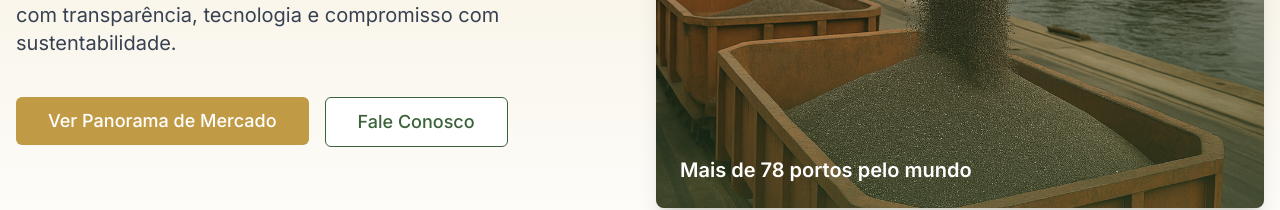
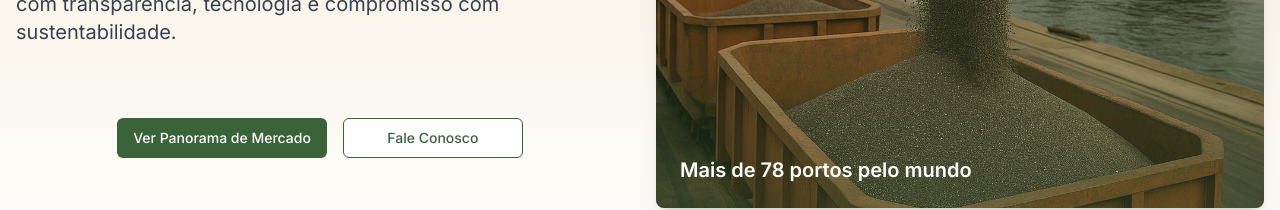
Before and after one commit to dyamarante/hecta-chia-pulse, a React (Vite) app: page / in a window 1280 px wide. Shown: the part 482-692 px from the top of the page. Built offline with nearby package versions, Linux system fonts and the light colour scheme; no server answers.

Commit message:
Fix: HeroButtons component type error
Fixes a TypeScript error in Index.tsx related to the HeroButtons component props.

```diff
--- a/src/components/Hero.tsx
+++ b/src/components/Hero.tsx
@@ -1,8 +1,13 @@
 
 import React from 'react';
 import { Button } from '@/components/ui/button';
+import HeroButtons from './HeroButtons';
 
-const Hero = () => {
+interface HeroProps {
+  scrollToMarketAnalysis: () => void;
+}
+
+const Hero: React.FC<HeroProps> = ({ scrollToMarketAnalysis }) => {
   return <div className="relative min-h-screen flex items-center pt-20">
       {/* Background Gradient - atualizado para usar tons de dourado e verde */}
       <div className="absolute inset-0 bg-gradient-to-b from-white via-[#f8f3e6] to-white z-0" aria-hidden="true" />
@@ -18,13 +23,8 @@ const Hero = () => {
               Conectamos produtores aos mercados internacionais com transparência,
               tecnologia e compromisso com sustentabilidade.
             </p>
-            <div className="pt-4 flex flex-wrap gap-4">
-              <Button className="bg-hecta-gold hover:bg-hecta-gold/80 text-white text-lg px-8 py-6">
-                Ver Panorama de Mercado
-              </Button>
-              <Button variant="outline" className="border-hecta-green text-hecta-green hover:bg-hecta-green hover:text-white text-lg px-8 py-6">
-                Fale Conosco
-              </Button>
+            <div className="pt-4">
+              <HeroButtons scrollToMarketAnalysis={scrollToMarketAnalysis} />
             </div>
           </div>
           <div className="relative">
--- a/src/components/HeroButtons.tsx
+++ b/src/components/HeroButtons.tsx
@@ -18,7 +18,7 @@ const HeroButtons: React.FC<HeroButtonsProps> = ({ scrollToMarketAnalysis }) =>
     <div className="flex flex-col sm:flex-row gap-4 justify-center mt-8">
       <Button
         className="bg-hecta-green hover:bg-hecta-green/90 text-white min-w-[180px]"
-        onClick={() => scrollToMarketAnalysis()}
+        onClick={scrollToMarketAnalysis}
       >
         Ver Panorama de Mercado
       </Button>
--- a/src/pages/Index.tsx
+++ b/src/pages/Index.tsx
@@ -11,7 +11,7 @@ const Index = () => {
   const navigate = useNavigate();
 
   const scrollToMarketAnalysis = () => {
-    const marketSection = document.querySelector('.market-analysis-section');
+    const marketSection = document.querySelector('#market-analysis-section');
     if (marketSection) {
       marketSection.scrollIntoView({ behavior: 'smooth' });
     }
```
